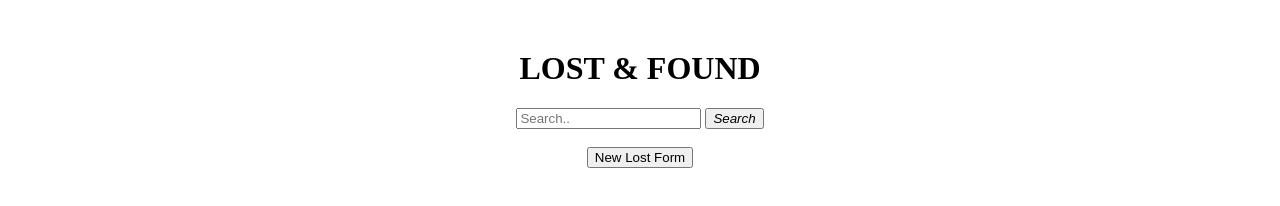
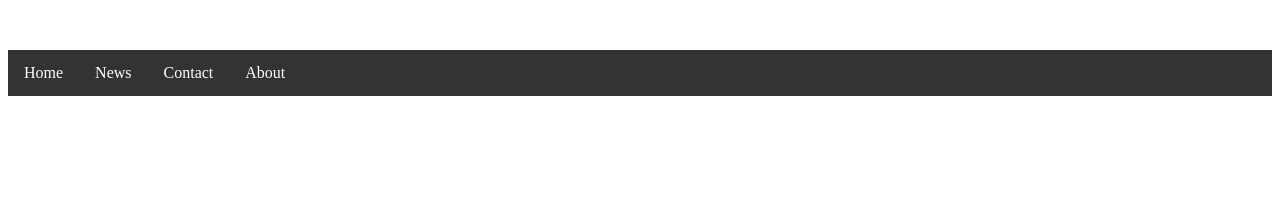
Before and after one commit to zachashby/Virtual-Commons, a website: page views/index.html in a window 1280 px wide. Drawn offline with Linux system fonts and the light colour scheme.

Commit message:
new code

```diff
--- a/views/index.html
+++ b/views/index.html
@@ -10,22 +10,42 @@
 			}
 		</style>
 
+		<style>
+ul {
+  list-style-type: none;
+  margin: 0;
+  padding: 0;
+  overflow: hidden;
+  background-color: #333;
+}
+
+li {
+  float: left;
+}
+
+li a {
+  display: block;
+  color: white;
+  text-align: center;
+  padding: 14px 16px;
+  text-decoration: none;
+}
+
+li a:hover {
+  background-color: #111;
+}
+</style>
+
 	</head>
 
 	<body>
 
-		<h1>LOST & FOUND</h1>
-
-		<form method="post" action="/search_lost">
-      		<input type="text" placeholder="Search.." name="item_name">
-      		<button type="submit" ><i class="fa fa-search">Search</i></button>
-    	</form>
-
-    		</br>
-
-    	<form method="get" action="/new_form">
-    		<button >New Lost Form</button>
-    	</form>
+	<ul>
+  		<li><a class="active" href="#home">Home</a></li>
+  		<li><a href="#news">News</a></li>
+  		<li><a href="#contact">Contact</a></li>
+  		<li><a href="#about">About</a></li>
+	</ul>
 
 	</body>
 </html>
```
Also changed, not shown: views/lost_found.html (added, +31 -0 lines).
